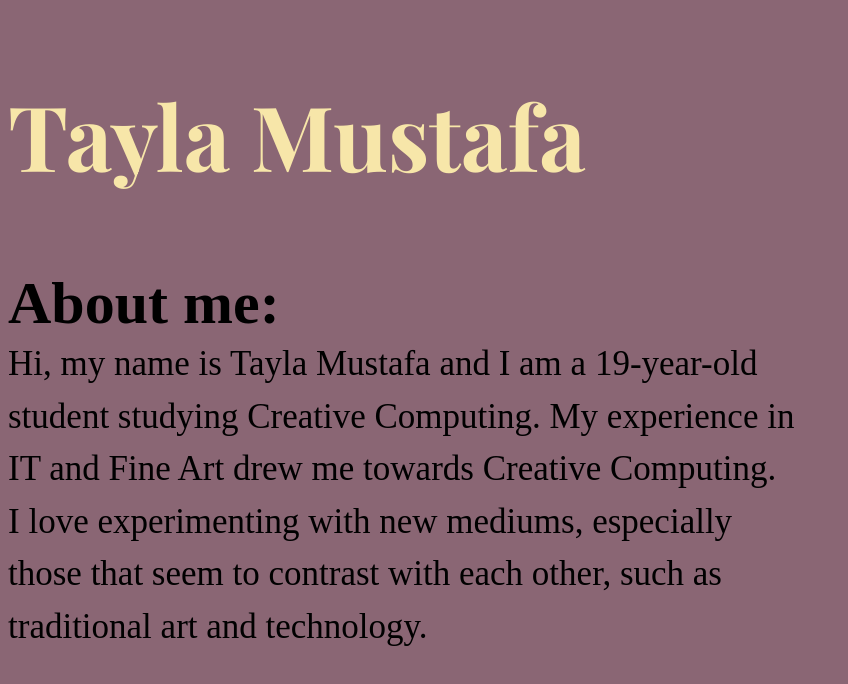
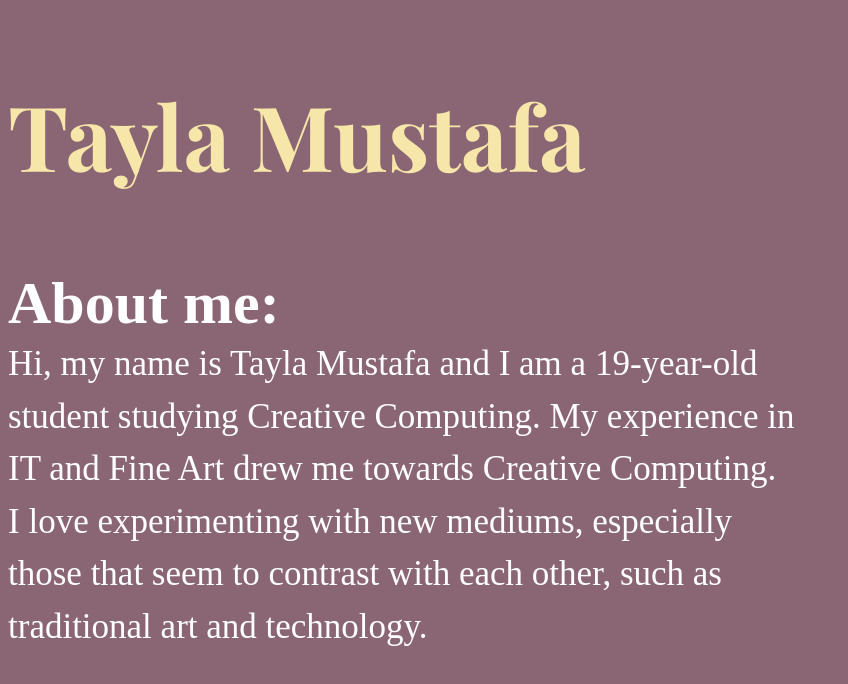
Before and after one commit to taylamustafa23-ops/web-dev, a plain HTML site: page week_01/accessible-ver.html in a window 1280 px wide. Shown: the whole page, without its empty margins (0-848 px from the left). Drawn offline with nearby package versions, Linux system fonts and the light colour scheme; a web font is replaced by a local one.

Commit message:
colour change

```diff
--- a/week_01/accessible-ver.html
+++ b/week_01/accessible-ver.html
@@ -12,9 +12,9 @@
     <body bgcolor="#8A6674">
         <section>
         <h1 style="color: #F7E6A9; font-family:'Playfair Display', serif; font-size: 90px;">Tayla Mustafa</h1>
-        <h2 style="font-size:60px; margin-bottom: 0px;"> About me: </h2>
+        <h2 style="color: #FFFF; font-size:60px; margin-bottom: 0px;"> About me: </h2>
 
-        <p style="font-size: 35px;max-width: 45ch; text-align: left; line-height: 1.5;margin-top:0px;">
+        <p style="color: #FFFF; font-size: 35px;max-width: 45ch; text-align: left; line-height: 1.5;margin-top:0px;">
 
 
             Hi, my name is Tayla Mustafa and I am a 19-year-old student studying Creative Computing. My experience in IT and Fine Art drew me towards Creative Computing. I love experimenting with new mediums, especially those that seem to contrast with each other, such as traditional art and technology.
```
Also changed, not shown: image-1.png (added), week_01_images/contrast1.png (added), week_01_images/contrast2.png (added), week_01_images/contrast3.png (added), week_01_images/contrast4.png (added), week_01_images/contrast5.png (added), 2 other files.
